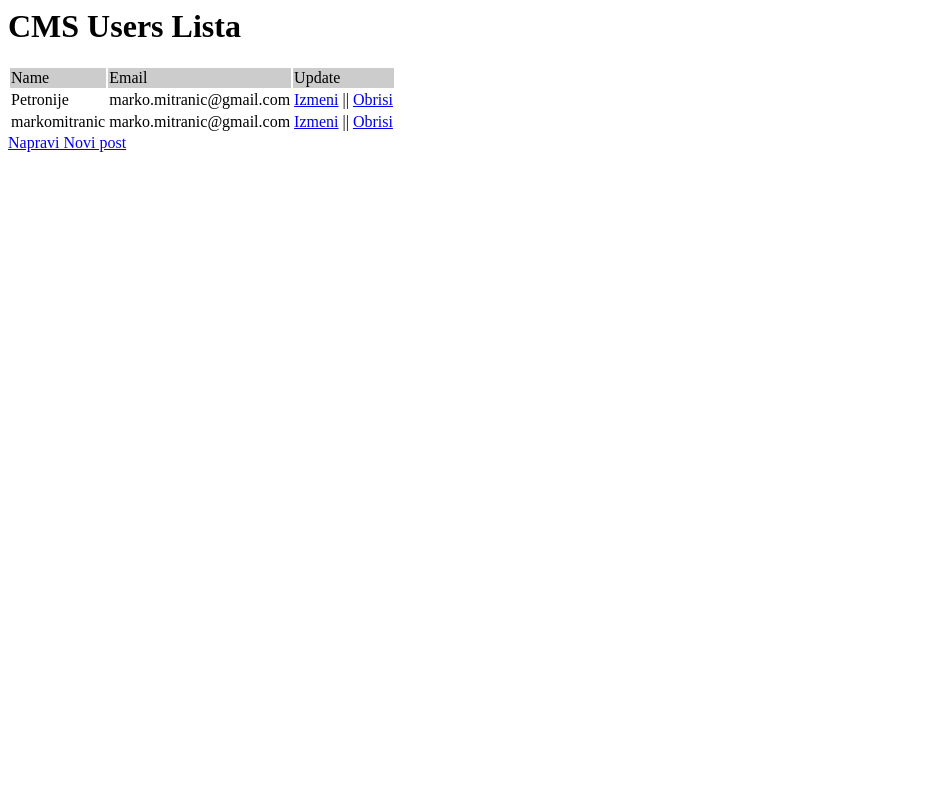
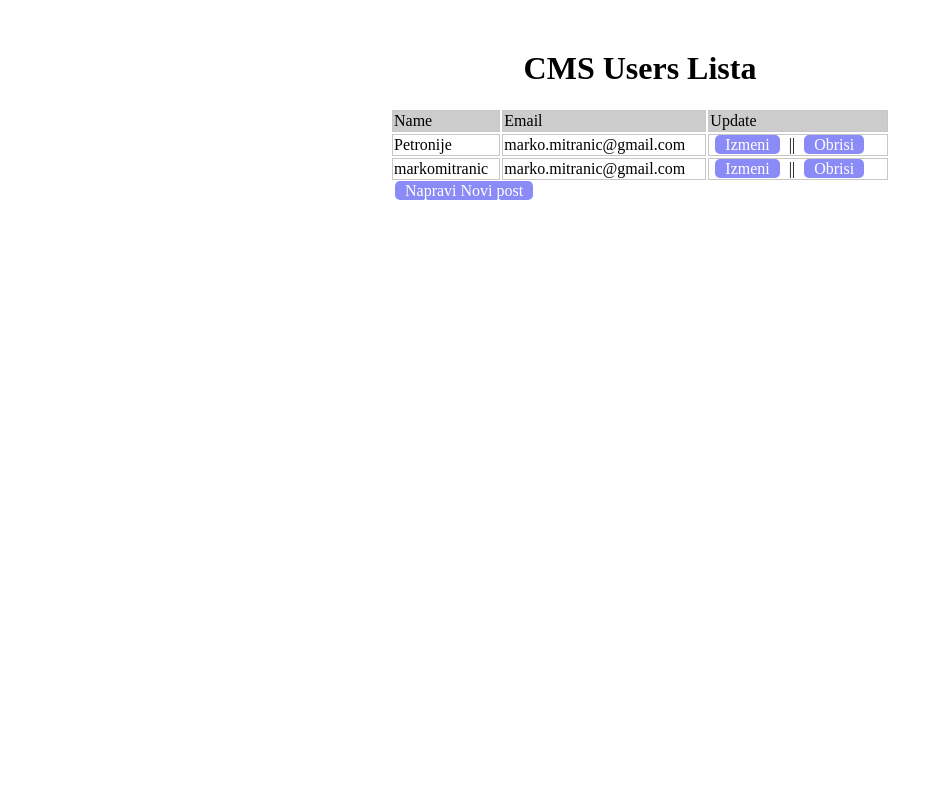
Before and after one commit to markomitranic/SAE-PHP-Final-Exam, a PHP site: page / in a window 1280 px wide. Shown: the whole page, without its empty margins (0-943 px from the left). Run offline with PHP 8.4, Linux system fonts and the light colour scheme; data comes from the database, SQL or seed files in the repository.

Commit message:
finished project

```diff
--- a/add.html
+++ b/add.html
@@ -1,6 +1,8 @@
 <html>
 <head>
 	<title>Dodaj novog korisnika</title>
+	<link rel="stylesheet" href="css.css">
+
 </head>
 
 <body>
--- a/add.php
+++ b/add.php
@@ -6,6 +6,8 @@
 <html>
 <head>
 	<title>Dodaj novog korisnika</title>
+	<link rel="stylesheet" href="css.css">
+
 </head>
 
 <body>
--- /dev/null
+++ b/css.css
@@ -0,0 +1,22 @@
+body {
+	width: 500px;
+	margin: 0 auto;
+	padding: 50px 0;
+}
+h1 {
+	text-align: center;
+}
+table {
+	width: 100%;
+}
+td {
+	border: 1px solid #c7c7c7;
+}
+a {
+	border-radius: 5px;
+    background-color: #8b8bf7;
+    color: white;
+    padding: 1px 10px;
+    text-decoration: none;
+    margin: 5px;
+}
--- a/edit.php
+++ b/edit.php
@@ -35,6 +35,8 @@ while($res = mysql_fetch_array($result))
 <html>
 <head>
 	<title>Izmeni podatke</title>
+	<link rel="stylesheet" href="css.css">
+
 </head>
 
 <body>
--- a/index.php
+++ b/index.php
@@ -15,6 +15,7 @@ $result = mysql_query("SELECT * FROM users ORDER BY id DESC");
 <html>
 <head>
 	<title>CMS Home</title>
+	<link rel="stylesheet" href="css.css">
 </head>
 
 <body>
--- a/login.php
+++ b/login.php
@@ -22,6 +22,8 @@ if (isLoggedIn()) {
 <head>
 	<meta charset="UTF-8">
 	<title>CMS Login Page</title>
+	<link rel="stylesheet" href="css.css">
+
 </head>
 <body>
 
```
